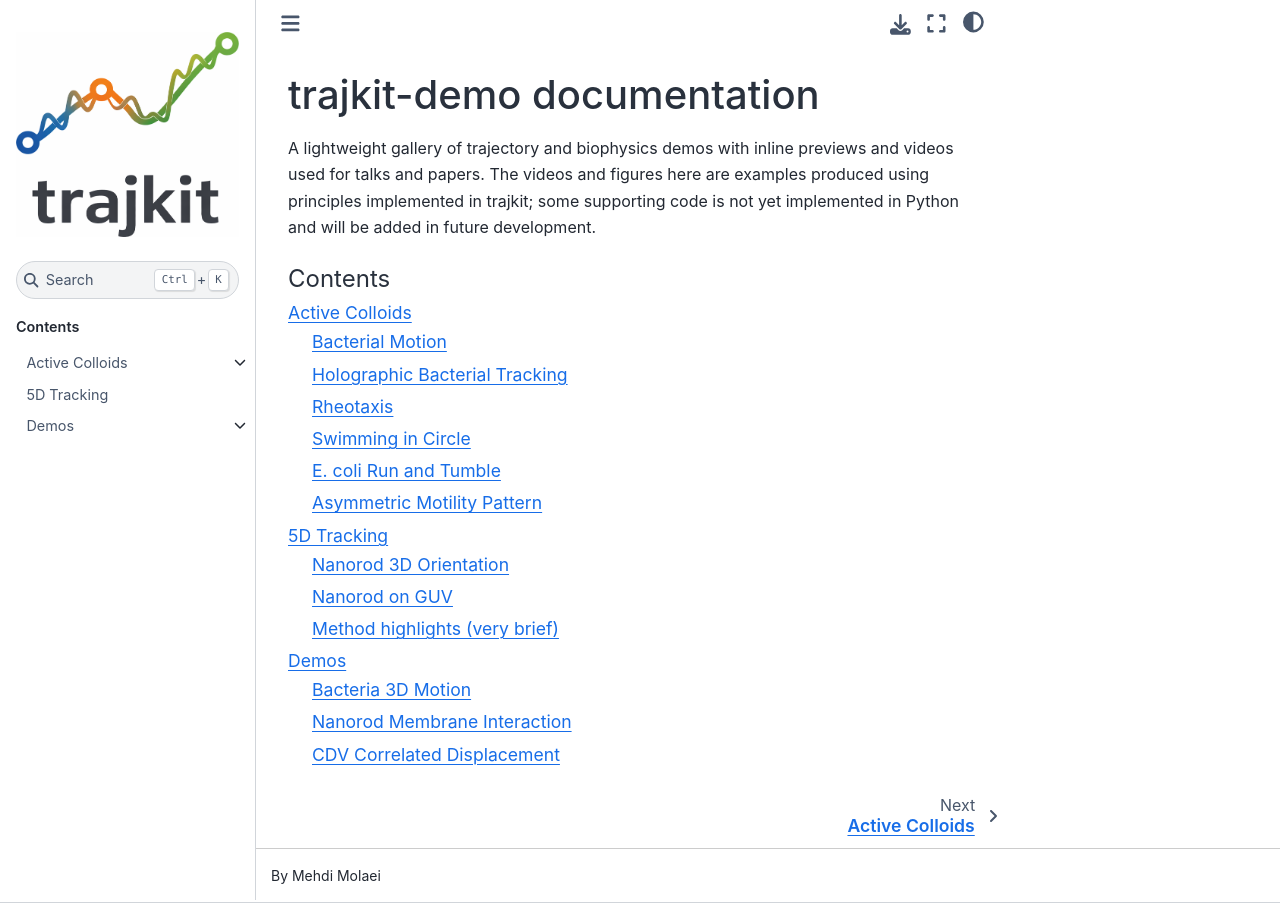
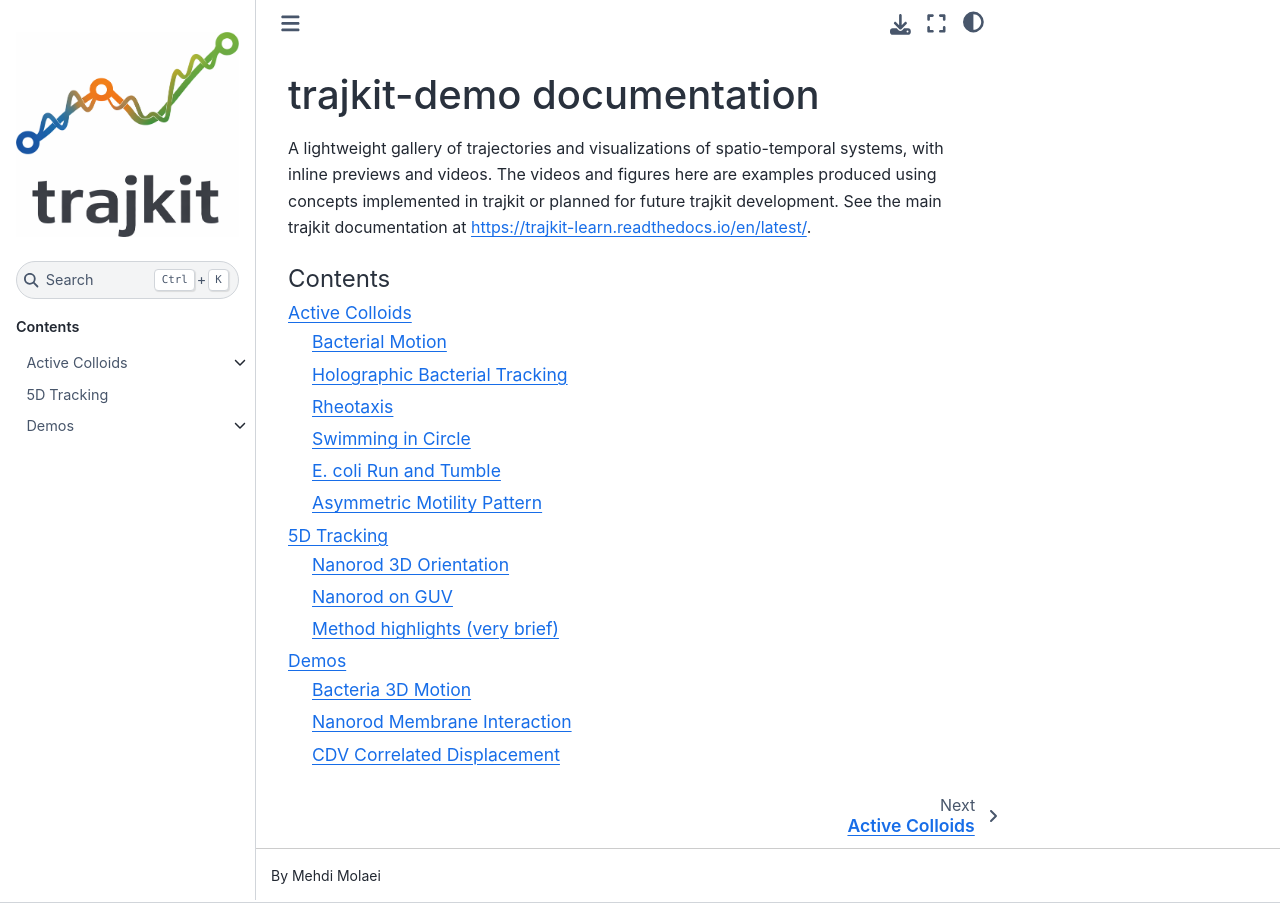
Before and after one commit to mehdimolaei/trajkit-demo, a Sphinx documentation site: the page built from docs/index.rst, in a window 1280 px wide. Built offline with Sphinx 7.4.7 and the Sphinx Book theme 1.1.4, drawn with Linux system fonts in a browser that asks for light colours.

Commit message:
Update index.rst

```diff
--- a/docs/index.rst
+++ b/docs/index.rst
@@ -1,8 +1,9 @@
 trajkit-demo documentation
 ==========================
 
-A lightweight gallery of trajectory and biophysics demos with inline previews and videos used for talks and papers.
-The videos and figures here are examples produced using principles implemented in trajkit; some supporting code is not yet implemented in Python and will be added in future development.
+A lightweight gallery of trajectories and visualizations of spatio-temporal systems, with inline previews and videos.
+The videos and figures here are examples produced using concepts implemented in trajkit or planned for future trajkit development.
+See the main trajkit documentation at https://trajkit-learn.readthedocs.io/en/latest/.
 
 .. toctree::
    :maxdepth: 2
```
